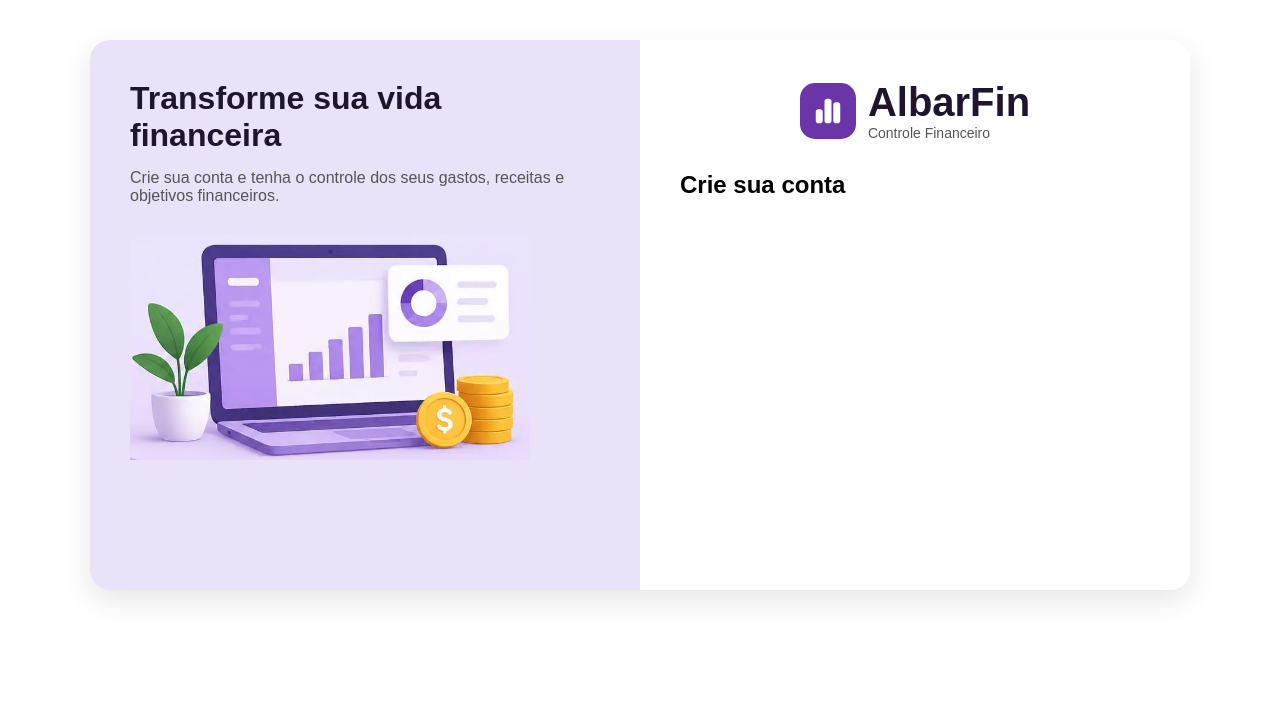
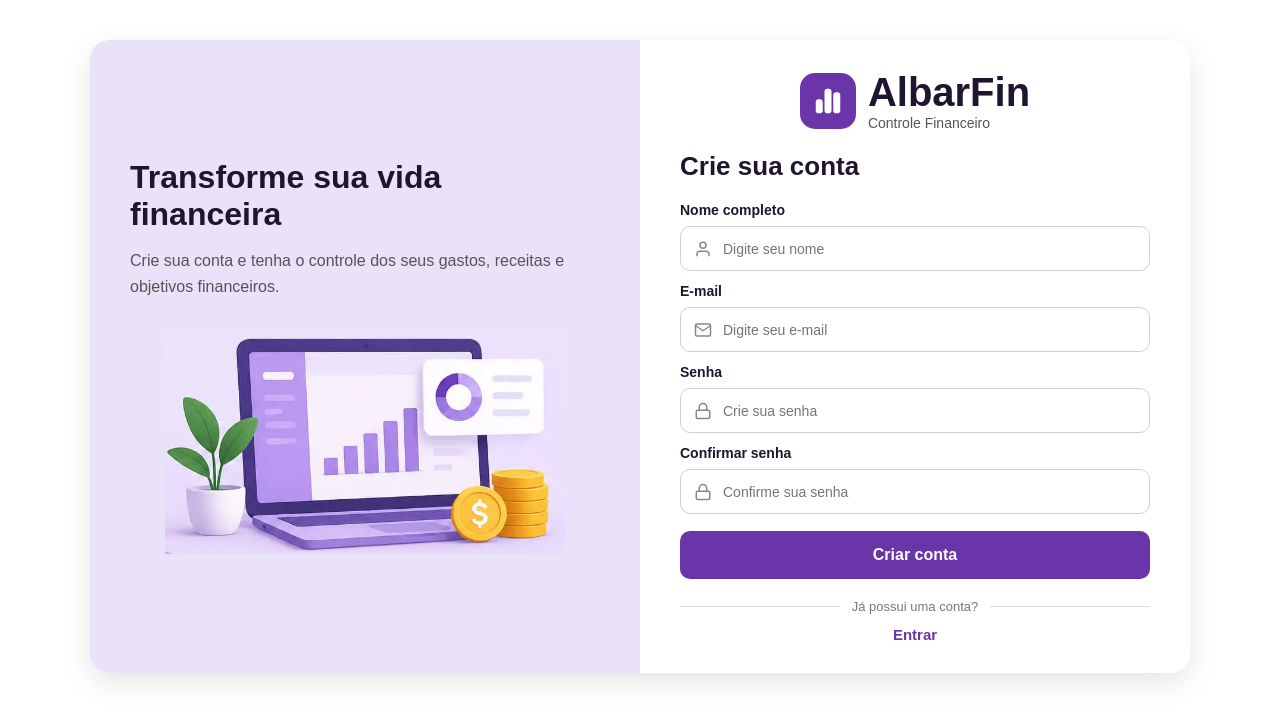
Before and after one commit to MariaAlbarado/finora, a React (Vite) app in the folder finora/: page /cadastro in a window 1280 px wide. Shown: the top 722 px of the page. Built offline with nearby package versions, Linux system fonts and the light colour scheme.

Commit message:
Desenvolvendo formulário e estilização da tela de cadastro

```diff
--- a/finora/src/pages/Cadastro.module.css
+++ b/finora/src/pages/Cadastro.module.css
@@ -6,7 +6,6 @@
   border-radius: 20px;
   overflow: hidden;
   box-shadow: 0 10px 30px rgba(0, 0, 0, 0.1);
-
   display: flex;
 }
 
@@ -15,6 +14,10 @@
   background-color: #eae2f9;
   padding: 40px;
   box-sizing: border-box;
+  display: flex;
+  flex-direction: column;
+  align-items: center;
+  justify-content: center;
 }
 
 .ladoEsquerdo h1 {
@@ -27,11 +30,7 @@
   font-size: 16px;
   color: #555555;
   margin-top: 15px;
-
-  display: flex;
-  flex-direction: column;
-  align-items: center;
-  justify-content: center;
+  line-height: 1.6;
 }
 
 .imagem {
@@ -43,8 +42,14 @@
 .ladoDireito {
   width: 50%;
   background-color: #ffffff;
-  padding: 40px;
+  padding: 30px 40px;
   box-sizing: border-box;
+}
+
+.ladoDireito h1 {
+  font-size: 26px;
+  color: #20152e;
+  font-weight: 700;
 }
 
 .logo {
@@ -52,7 +57,7 @@
   align-items: center;
   gap: 12px;
   justify-content: center;
-  margin-bottom: 30px;
+  margin-bottom: 20px;
 }
 
 .iconeLogo {
@@ -75,3 +80,128 @@
   font-size: 14px;
   color: #555555;
 }
+
+.formulario {
+  display: flex;
+  flex-direction: column;
+  gap: 12px;
+  margin-top: 20px;
+}
+
+.campo {
+  display: flex;
+  flex-direction: column;
+  gap: 8px;
+}
+
+.campo label {
+  font-size: 14px;
+  font-weight: 600;
+  color: #20152e;
+}
+
+.inputContainer {
+  position: relative;
+  display: flex;
+  align-items: center;
+}
+
+.iconeInput {
+  position: absolute;
+  left: 14px;
+  font-size: 18px;
+  color: #888888;
+  pointer-events: none;
+}
+
+.campo input {
+  width: 100%;
+  height: 45px;
+  border-radius: 10px;
+  padding: 12px 12px 12px 42px;
+  border: 1px solid #d1d1d1;
+  box-sizing: border-box;
+  font-size: 14px;
+  background-color: #ffffff;
+  color: #20152e;
+  outline: none;
+  transition: 0.3s;
+}
+
+.campo input:focus {
+  border-color: #6935a8;
+  box-shadow: 0 0 0 3px rgba(105, 53, 168, 0.1);
+}
+
+.botaoCadastro {
+  width: 100%;
+  height: 48px;
+  background-color: #6935a8;
+  color: #ffffff;
+  border: none;
+  border-radius: 10px;
+  font-size: 16px;
+  font-weight: 600;
+  cursor: pointer;
+  transition: 0.3s;
+  margin-top: 5px;
+}
+
+.botaoCadastro:hover {
+  background-color: #54268e;
+}
+
+.divisor {
+  display: flex;
+  align-items: center;
+  gap: 12px;
+  margin: 20px 0 12px;
+  font-size: 13px;
+  color: #777777;
+}
+
+.divisor::before,
+.divisor::after {
+  content: "";
+  flex: 1;
+  height: 1px;
+  background-color: #dddddd;
+}
+
+.linkLogin {
+  display: block;
+  text-align: center;
+  color: #6935a8;
+  font-size: 15px;
+  font-weight: 600;
+  text-decoration: none;
+}
+
+.linkLogin:hover {
+  text-decoration: underline;
+}
+
+@media (max-width: 768px) {
+  .containerPrincipal {
+    flex-direction: column;
+    margin: 20px auto;
+  }
+
+  .ladoEsquerdo,
+  .ladoDireito {
+    width: 100%;
+    padding: 25px;
+  }
+
+  .ladoEsquerdo h1 {
+    font-size: 26px;
+  }
+
+  .imagem {
+    max-width: 280px;
+  }
+
+  .logo h2 {
+    font-size: 32px;
+  }
+}
--- a/finora/src/pages/Cadastro.tsx
+++ b/finora/src/pages/Cadastro.tsx
@@ -1,12 +1,15 @@
 import styles from "./Cadastro.module.css";
 import financas from "../assets/financas.png";
 import { FaChartSimple } from "react-icons/fa6";
+import { FiUser, FiMail, FiLock } from "react-icons/fi";
+import { Link } from "react-router-dom";
 
 function Cadastro() {
   return (
     <main className={styles.containerPrincipal}>
       <section className={styles.ladoEsquerdo}>
         <h1>Transforme sua vida financeira</h1>
+
         <p>
           Crie sua conta e tenha o controle dos seus gastos, receitas e
           objetivos financeiros.
@@ -28,7 +31,89 @@ function Cadastro() {
             <p>Controle Financeiro</p>
           </div>
         </div>
+
         <h1>Crie sua conta</h1>
+
+        <form
+          className={styles.formulario}
+          onSubmit={(event) => event.preventDefault()}
+        >
+          <div className={styles.campo}>
+            <label htmlFor="nome">Nome completo</label>
+
+            <div className={styles.inputContainer}>
+              <FiUser className={styles.iconeInput} />
+
+              <input
+                id="nome"
+                type="text"
+                placeholder="Digite seu nome"
+                autoComplete="name"
+                required
+              />
+            </div>
+          </div>
+
+          <div className={styles.campo}>
+            <label htmlFor="email">E-mail</label>
+
+            <div className={styles.inputContainer}>
+              <FiMail className={styles.iconeInput} />
+
+              <input
+                id="email"
+                type="email"
+                placeholder="Digite seu e-mail"
+                autoComplete="email"
+                required
+              />
+            </div>
+          </div>
+
+          <div className={styles.campo}>
+            <label htmlFor="senha">Senha</label>
+
+            <div className={styles.inputContainer}>
+              <FiLock className={styles.iconeInput} />
+
+              <input
+                id="senha"
+                type="password"
+                placeholder="Crie sua senha"
+                autoComplete="new-password"
+                required
+              />
+            </div>
+          </div>
+
+          <div className={styles.campo}>
+            <label htmlFor="confirmarSenha">Confirmar senha</label>
+
+            <div className={styles.inputContainer}>
+              <FiLock className={styles.iconeInput} />
+
+              <input
+                id="confirmarSenha"
+                type="password"
+                placeholder="Confirme sua senha"
+                autoComplete="new-password"
+                required
+              />
+            </div>
+          </div>
+
+          <button type="submit" className={styles.botaoCadastro}>
+            Criar conta
+          </button>
+        </form>
+
+        <div className={styles.divisor}>
+          <span>Já possui uma conta?</span>
+        </div>
+
+        <Link to="/" className={styles.linkLogin}>
+          Entrar
+        </Link>
       </section>
     </main>
   );
```
